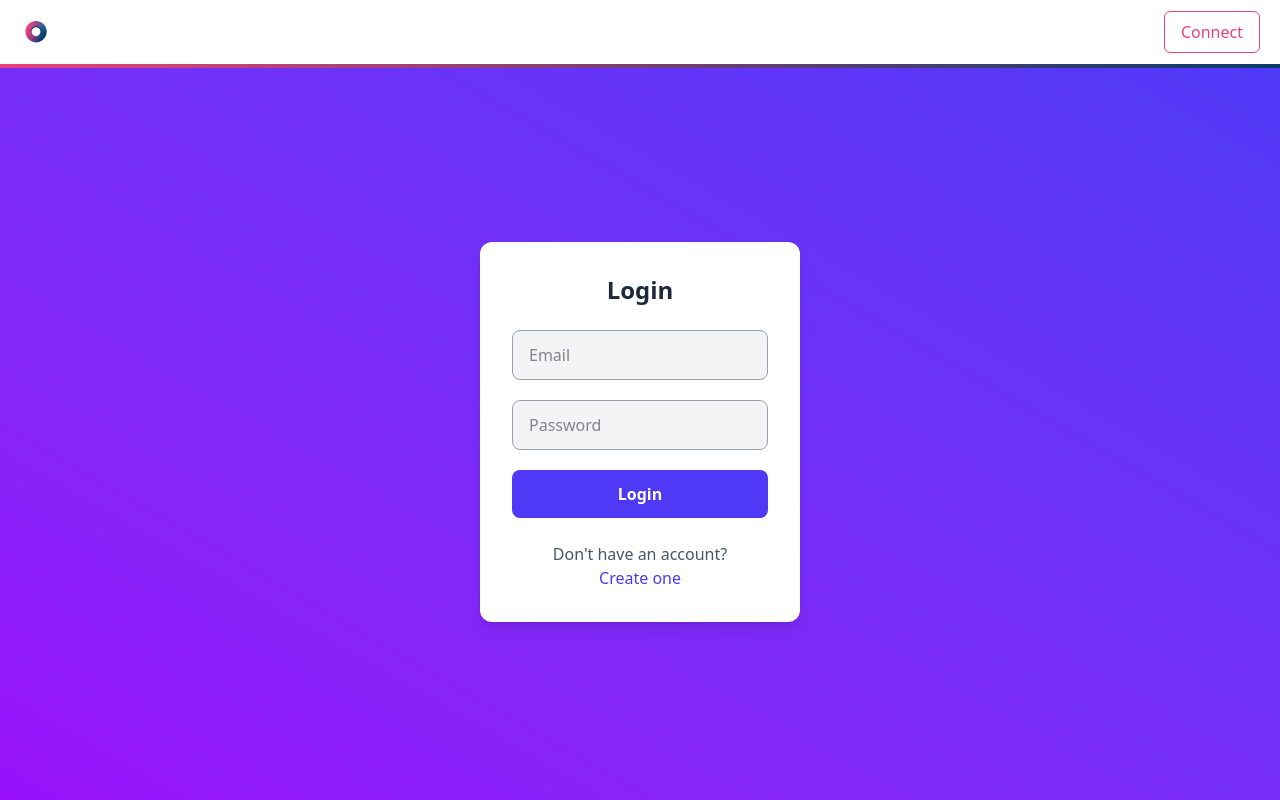
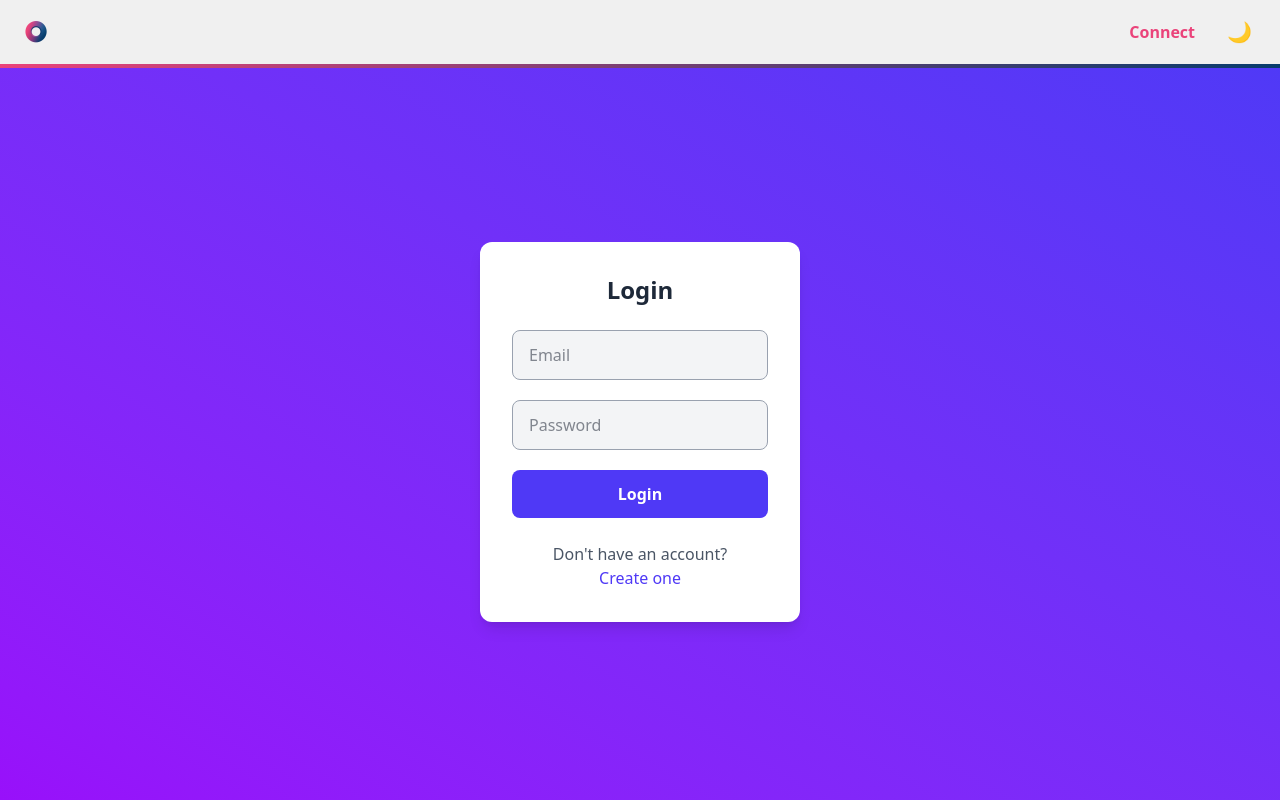
Before and after one commit to LucasDltg/party-website, a Next.js app: page /auth in a window 1280 px wide. Built offline with nearby package versions, Linux system fonts and the light colour scheme; no server answers.

Commit message:
feat: add theme button

```diff
--- a/src/components/Header.tsx
+++ b/src/components/Header.tsx
@@ -9,9 +9,17 @@ import { onAuthStateChanged, signOut, User } from 'firebase/auth'
 export default function Header() {
   const [user, setUser] = useState<User | null>(null)
   const [hoveredButton, setHoveredButton] = useState<
-    'connect' | 'logout' | null
+    'connect' | 'logout' | 'theme' | null
   >(null)
+  const [theme, setTheme] = useState<'light' | 'dark'>('light')
+  const [mounted, setMounted] = useState(false)
 
+  const handleLogout = async () => {
+    await fetch('/api/logout', { method: 'POST' })
+    await signOut(auth)
+  }
+
+  // Auth state tracking
   useEffect(() => {
     const unsubscribe = onAuthStateChanged(auth, (currentUser) => {
       setUser(currentUser)
@@ -19,25 +27,59 @@ export default function Header() {
     return unsubscribe
   }, [])
 
-  const handleLogout = async () => {
-    await fetch('/api/logout', { method: 'POST' })
-    await signOut(auth)
+  // Initialize theme on mount
+  useEffect(() => {
+    setMounted(true)
+    const saved = localStorage.getItem('theme')
+    if (saved === 'light' || saved === 'dark') {
+      setTheme(saved)
+      document.documentElement.classList.toggle('dark', saved === 'dark')
+    } else if (window.matchMedia('(prefers-color-scheme: dark)').matches) {
+      setTheme('dark')
+      document.documentElement.classList.add('dark')
+    } else {
+      setTheme('light')
+      document.documentElement.classList.remove('dark')
+    }
+  }, [])
+
+  // Smooth transition on body for theme changes
+  useEffect(() => {
+    if (!mounted) return
+    const body = document.body
+    body.style.transition = 'background-color 0.5s ease, color 0.5s ease'
+  }, [mounted])
+
+  if (!mounted) {
+    return null // or a loading spinner
+  }
+
+  // Toggle theme handler
+  const toggleTheme = () => {
+    if (theme === 'light') {
+      document.documentElement.classList.add('dark')
+      localStorage.setItem('theme', 'dark')
+      setTheme('dark')
+    } else {
+      document.documentElement.classList.remove('dark')
+      localStorage.setItem('theme', 'light')
+      setTheme('light')
+    }
   }
 
   const baseButtonStyle: React.CSSProperties = {
-    padding: '0.5rem 1rem',
-    borderRadius: '0.375rem', // 6px
-    fontWeight: 500,
+    padding: '0.25rem 0.5rem',
+    borderRadius: '0.25rem',
+    fontWeight: 600,
     cursor: 'pointer',
-    border: `1px solid var(--color-primary)`,
-    backgroundColor: 'var(--background)',
+    backgroundColor: 'transparent',
     color: 'var(--color-primary)',
-    transition: 'background-color 0.2s ease, color 0.2s ease',
+    border: 'none',
+    transition: 'color 0.3s ease',
   }
 
   const hoveredStyle: React.CSSProperties = {
-    backgroundColor: 'var(--color-primary-hover)',
-    color: 'white',
+    color: 'var(--color-primary-hover)',
   }
 
   return (
@@ -48,6 +90,7 @@ export default function Header() {
         backgroundColor: 'var(--background)',
         color: 'var(--foreground)',
         boxShadow: '0 1px 2px rgba(0, 0, 0, 0.05)',
+        transition: 'background-color 0.5s ease, color 0.5s ease',
       }}
     >
       <div className="flex justify-between items-center h-full px-5 py-3">
@@ -55,9 +98,9 @@ export default function Header() {
           <Image src="/logo.png" alt="Logo" width={32} height={32} />
         </Link>
 
-        <nav>
+        <nav className="flex items-center space-x-4">
           {user ? (
-            <div className="flex items-center space-x-4">
+            <>
               <span className="text-sm">Hello, {user.email}</span>
               <button
                 onClick={handleLogout}
@@ -71,7 +114,7 @@ export default function Header() {
               >
                 Logout
               </button>
-            </div>
+            </>
           ) : (
             <Link href="/auth">
               <button
@@ -87,6 +130,33 @@ export default function Header() {
               </button>
             </Link>
           )}
+
+          {/* Theme toggle button */}
+          <button
+            onClick={toggleTheme}
+            style={{
+              ...baseButtonStyle,
+              padding: '0.5rem',
+              borderRadius: '50%',
+              display: 'flex',
+              alignItems: 'center',
+              justifyContent: 'center',
+              fontSize: '1.25rem',
+              color:
+                hoveredButton === 'theme'
+                  ? 'var(--color-primary-hover)'
+                  : 'var(--color-primary)',
+              backgroundColor: 'transparent',
+              border: 'none',
+              transition: 'color 0.3s ease',
+            }}
+            onMouseEnter={() => setHoveredButton('theme')}
+            onMouseLeave={() => setHoveredButton(null)}
+            aria-label="Toggle light/dark mode"
+            title="Toggle light/dark mode"
+          >
+            {theme === 'dark' ? '🌞' : '🌙'}
+          </button>
         </nav>
       </div>
 
@@ -95,6 +165,7 @@ export default function Header() {
           height: '4px',
           background:
             'linear-gradient(to right, var(--color-primary), var(--color-secondary))',
+          transition: 'background 0.5s ease',
         }}
       />
     </header>
--- a/src/styles/globals.css
+++ b/src/styles/globals.css
@@ -6,7 +6,7 @@
 
 /* === CSS Variables === */
 :root {
-  --background: #ffffff;
+  --background: #f0f0f0;
   --foreground: #171717;
   --header-height: 4rem;
 
@@ -45,22 +45,14 @@
   --font-mono: var(--font-mono);
 }
 
-/* === Dark Mode Variables === */
-@media (prefers-color-scheme: dark) {
-  :root {
-    --background: #0a0a0a;
-    --foreground: #ededed;
-
-    --color-primary: #ea437a;
-    --color-primary-hover: #ff5c91;
-    --color-secondary: #0f4f8c;
-    --color-secondary-hover: #1261a8;
-  }
-}
-
 /* === Base Styles === */
 body {
   background: var(--background);
   color: var(--foreground);
   font-family: var(--font-sans);
 }
+
+.dark {
+  --background: #0a0a0a;
+  --foreground: #f9fafb;
+}
--- a/tailwind.config.js
+++ b/tailwind.config.js
@@ -1,5 +1,6 @@
 /** @type {import('tailwindcss').Config} */
 module.exports = {
+  darkMode: 'class',
   content: [
     './pages/**/*.{js,ts,jsx,tsx}',
     './components/**/*.{js,ts,jsx,tsx}',
```
